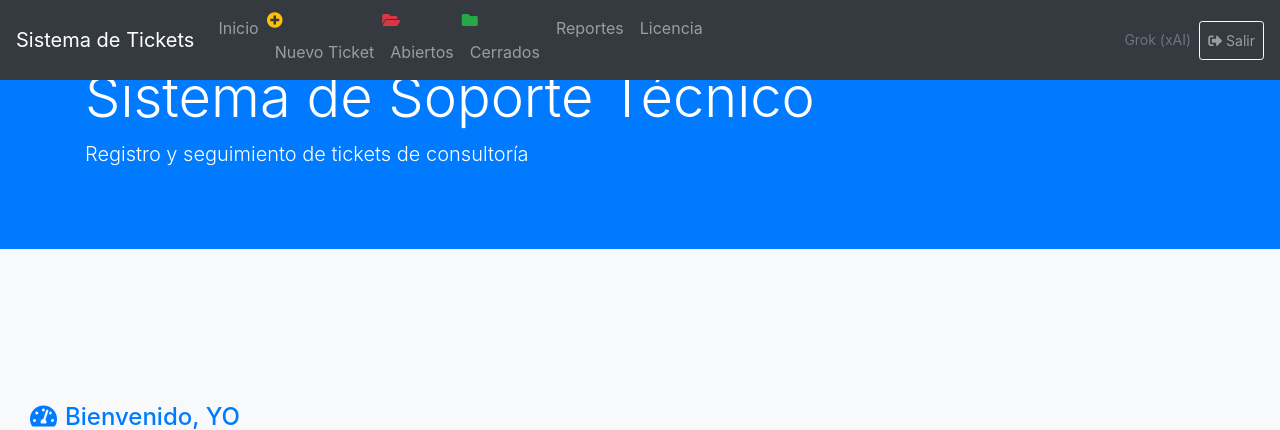
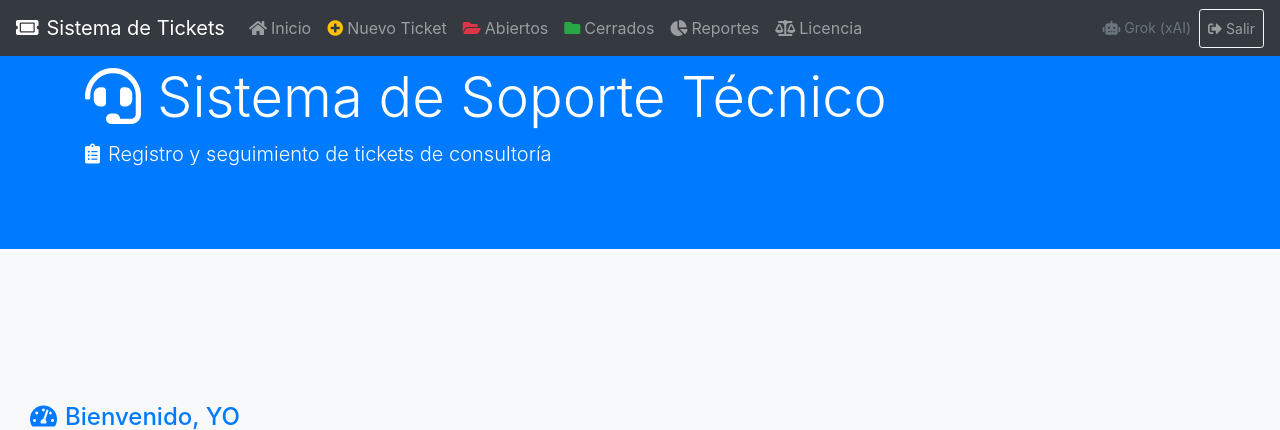
Before and after one commit to AlfonsoOrozcoAguilarnoNDA/dolgul, a PHP site: page /index.php in a window 1280 px wide. Shown: the top 430 px of the page. Run offline with PHP 8.4, Linux system fonts and the light colour scheme.

Commit message:
Update headergrok.php
nueva opcion por kimi,.

```diff
--- a/headergrok.php
+++ b/headergrok.php
@@ -1,6 +1,6 @@
 <?php
 // Modelo: Grok (xAI) - Chunk 3: headergrok.php
-// modificado a mano y por Claude  por problemas de Grok.
+// modificado a mano y por Kimi  por problemas de Grok
 // Define variables globales y navbar
 /*
  * DOLGUL - Sistema de Tickets (Vigilancia)
@@ -19,6 +19,10 @@
  * Deberías haber recibido una copia de la Licencia Pública General de GNU
  * junto con este programa. Si no es así, consulta <https://www.gnu.org/licenses/>.
  */
+// Modelo: Grok (xAI) - Chunk 3: headergrok.php
+// modificado a mano y por Kimi  por problemas de Grok
+// Define variables globales y navbar
+
 $tiempo_inicio = microtime(true);
 $session_usuario = 'YO';  // placeholder - se sobreescribe en login real
 
@@ -49,7 +53,7 @@ $es_master    = ($rol === 'Master');
 <body>
 
 <nav class="navbar navbar-expand-lg navbar-dark bg-dark fixed-top">
-    <a class="navbar-brand" href="index.php">Sistema de Tickets</a>
+    <a class="navbar-brand" href="index.php"><i class="fas fa-ticket-alt mr-2"></i>Sistema de Tickets</a>
     <button class="navbar-toggler" type="button" data-toggle="collapse" data-target="#navbarNav" aria-controls="navbarNav" aria-expanded="false" aria-label="Toggle navigation">
         <span class="navbar-toggler-icon"></span>
     </button>
@@ -59,46 +63,64 @@ $es_master    = ($rol === 'Master');
             <?php if ($es_admin): ?>
                 <!-- Menú Administrador -->
                 <li class="nav-item dropdown">
-                    <a class="nav-link dropdown-toggle" href="#" id="adminDrop" role="button" data-toggle="dropdown">Admin</a>
+                    <a class="nav-link dropdown-toggle" href="#" id="adminDrop" role="button" data-toggle="dropdown">
+                        <i class="fas fa-cogs mr-1"></i>Admin
+                    </a>
                     <div class="dropdown-menu">
-                        <h6 class="dropdown-header">Catálogos</h6>
-                        <a class="dropdown-item" href="catalogo_categorias.php">Categorías</a>
-                        <a class="dropdown-item" href="catalogo_prioridades.php">Prioridades</a>
-                        <a class="dropdown-item" href="catalogo_usuarios.php">Usuarios</a>
-                        <a class="dropdown-item" href="catalogo_empresas.php">Empresas</a>
+                        <h6 class="dropdown-header"><i class="fas fa-book mr-2"></i>Catálogos</h6>
+                        <a class="dropdown-item" href="catalogo_categorias.php"><i class="fas fa-tags mr-2 text-info"></i>Categorías</a>
+                        <a class="dropdown-item" href="catalogo_prioridades.php"><i class="fas fa-exclamation-triangle mr-2 text-warning"></i>Prioridades</a>
+                        <a class="dropdown-item" href="catalogo_usuarios.php"><i class="fas fa-users mr-2 text-primary"></i>Usuarios</a>
+                        <a class="dropdown-item" href="catalogo_empresas.php"><i class="fas fa-building mr-2 text-secondary"></i>Empresas</a>
 
                         <div class="dropdown-divider"></div>
-                        <h6 class="dropdown-header">Configuración</h6>
-                        <a class="dropdown-item" href="catalogo_sistemas.php"><?php echo $label_sistemas; ?></a>
-                        <a class="dropdown-item" href="catalogo_procesos.php"><?php echo $label_procesos; ?></a>
+                        <h6 class="dropdown-header"><i class="fas fa-sliders-h mr-2"></i>Configuración</h6>
+                        <a class="dropdown-item" href="catalogo_sistemas.php"><i class="fas fa-server mr-2 text-success"></i><?php echo $label_sistemas; ?></a>
+                        <a class="dropdown-item" href="catalogo_procesos.php"><i class="fas fa-project-diagram mr-2 text-purple"></i><?php echo $label_procesos; ?></a>
 
                         <div class="dropdown-divider"></div>
-                        <h6 class="dropdown-header">Ligas</h6>
-                        <a class="dropdown-item" href="liga_sistema_empresa.php"><?php echo $label_sistemas; ?> ↔ Empresa</a>
-                        <a class="dropdown-item" href="liga_consultor_empresa.php">Consultor ↔ Empresa</a>
-                        <a class="dropdown-item" href="liga_sistema_proceso.php"><?php echo $label_sistemas; ?> ↔ <?php echo $label_procesos; ?></a>
+                        <h6 class="dropdown-header"><i class="fas fa-link mr-2"></i>Ligas</h6>
+                        <a class="dropdown-item" href="liga_sistema_empresa.php"><i class="fas fa-plug mr-2 text-dark"></i><?php echo $label_sistemas; ?> ↔ Empresa</a>
+                        <a class="dropdown-item" href="liga_consultor_empresa.php"><i class="fas fa-user-tie mr-2 text-info"></i>Consultor ↔ Empresa</a>
+                        <a class="dropdown-item" href="liga_sistema_proceso.php"><i class="fas fa-project-diagram mr-2 text-success"></i><?php echo $label_sistemas; ?> ↔ <?php echo $label_procesos; ?></a>
                     </div>
                 </li>
-                <li class="nav-item"><a class="nav-link" href="dashboard.php">Dashboard</a></li>
-                <li class="nav-item"><a class="nav-link" href="reporte_minutos.php">Reportes</a></li>
+                <li class="nav-item">
+                    <a class="nav-link" href="dashboard.php"><i class="fas fa-tachometer-alt mr-1"></i>Dashboard</a>
+                </li>
+                <li class="nav-item">
+                    <a class="nav-link" href="reporte_minutos.php"><i class="fas fa-chart-line mr-1"></i>Reportes</a>
+                </li>
             <?php endif; ?>
 
             <!-- Menú común a todos -->
-            <li class="nav-item"><a class="nav-link" href="index.php">Inicio</a></li>
-            <li class="nav-item"><i class="fas fa-plus-circle fa text-warning"></i><a class="nav-link" href="nuevo_ticket.php">Nuevo Ticket</a></li>
-            <li class="nav-item"><i class="fas fa-folder-open fa text-danger"></i><a class="nav-link" href="tickets_abiertos.php">Abiertos</a></li>
-            <li class="nav-item"><i class="fas fa-folder fa text-success"></i><a class="nav-link" href="tickets_cerrados.php">Cerrados</a></li>
-            <li class="nav-item"><a class="nav-link" href="#">Reportes</a></li>
-            <li class="nav-item"><a class="nav-link" href="#">Licencia</a></li>
+            <li class="nav-item">
+                <a class="nav-link" href="index.php"><i class="fas fa-home mr-1"></i>Inicio</a>
+            </li>
+            <li class="nav-item">
+                <a class="nav-link" href="nuevo_ticket.php"><i class="fas fa-plus-circle mr-1 text-warning"></i>Nuevo Ticket</a>
+            </li>
+            <li class="nav-item">
+                <a class="nav-link" href="tickets_abiertos.php"><i class="fas fa-folder-open mr-1 text-danger"></i>Abiertos</a>
+            </li>
+            <li class="nav-item">
+                <a class="nav-link" href="tickets_cerrados.php"><i class="fas fa-folder mr-1 text-success"></i>Cerrados</a>
+            </li>
+            <li class="nav-item">
+                <a class="nav-link" href="#"><i class="fas fa-chart-pie mr-1"></i>Reportes</a>
+            </li>
+            <li class="nav-item">
+                <a class="nav-link" href="#"><i class="fas fa-balance-scale mr-1"></i>Licencia</a>
+            </li>
         </ul>
 
         <ul class="navbar-nav ml-auto">
             <li class="nav-item">
-                <span class="nav-link text-muted small">Grok (xAI)</span>
+                <span class="nav-link text-muted small"><i class="fas fa-robot mr-1"></i>Grok (xAI)</span>
             </li>
             <li class="nav-item">
                 <a class="nav-link btn btn-outline-light btn-sm" href="#" data-toggle="modal" data-target="#modalSalir">
-                    <i class="fas fa-sign-out-alt"></i> Salir
+                    <i class="fas fa-sign-out-alt mr-1"></i>Salir
                 </a>
             </li>
         </ul>
@@ -110,17 +132,17 @@ $es_master    = ($rol === 'Master');
     <div class="modal-dialog modal-dialog-centered" role="document">
         <div class="modal-content">
             <div class="modal-header">
-                <h5 class="modal-title">Confirmar salida</h5>
+                <h5 class="modal-title"><i class="fas fa-door-open mr-2"></i>Confirmar salida</h5>
                 <button type="button" class="close" data-dismiss="modal" aria-label="Close">
                     <span aria-hidden="true">&times;</span>
                 </button>
             </div>
             <div class="modal-body">
-                ¿Realmente deseas cerrar sesión?
+                <i class="fas fa-question-circle mr-2 text-info"></i>¿Realmente deseas cerrar sesión?
             </div>
             <div class="modal-footer">
-                <button type="button" class="btn btn-secondary" data-dismiss="modal">Cancelar</button>
-                <a href="logout.php" class="btn btn-danger">Salir</a>
+                <button type="button" class="btn btn-secondary" data-dismiss="modal"><i class="fas fa-times mr-1"></i>Cancelar</button>
+                <a href="logout.php" class="btn btn-danger"><i class="fas fa-sign-out-alt mr-1"></i>Salir</a>
             </div>
         </div>
     </div>
@@ -129,8 +151,8 @@ $es_master    = ($rol === 'Master');
 <!-- Jumbotron (visible solo desktop) -->
 <div class="jumbotron jumbotron-fluid d-none d-md-block bg-primary text-white mb-0">
     <div class="container">
-        <h1 class="display-4">Sistema de Soporte Técnico</h1>
-        <p class="lead">Registro y seguimiento de tickets de consultoría</p>
+        <h1 class="display-4"><i class="fas fa-headset mr-3"></i>Sistema de Soporte Técnico</h1>
+        <p class="lead"><i class="fas fa-clipboard-list mr-2"></i>Registro y seguimiento de tickets de consultoría</p>
     </div>
 </div>
 
```
